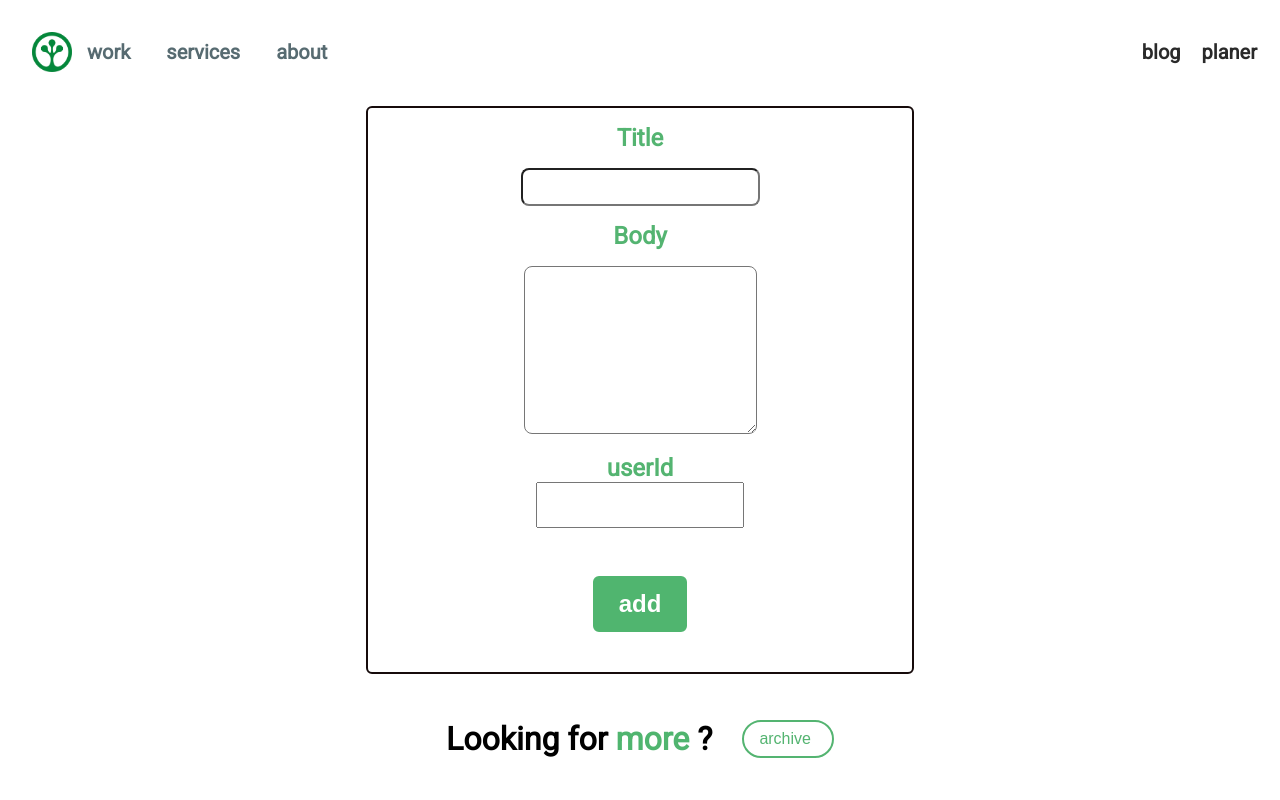
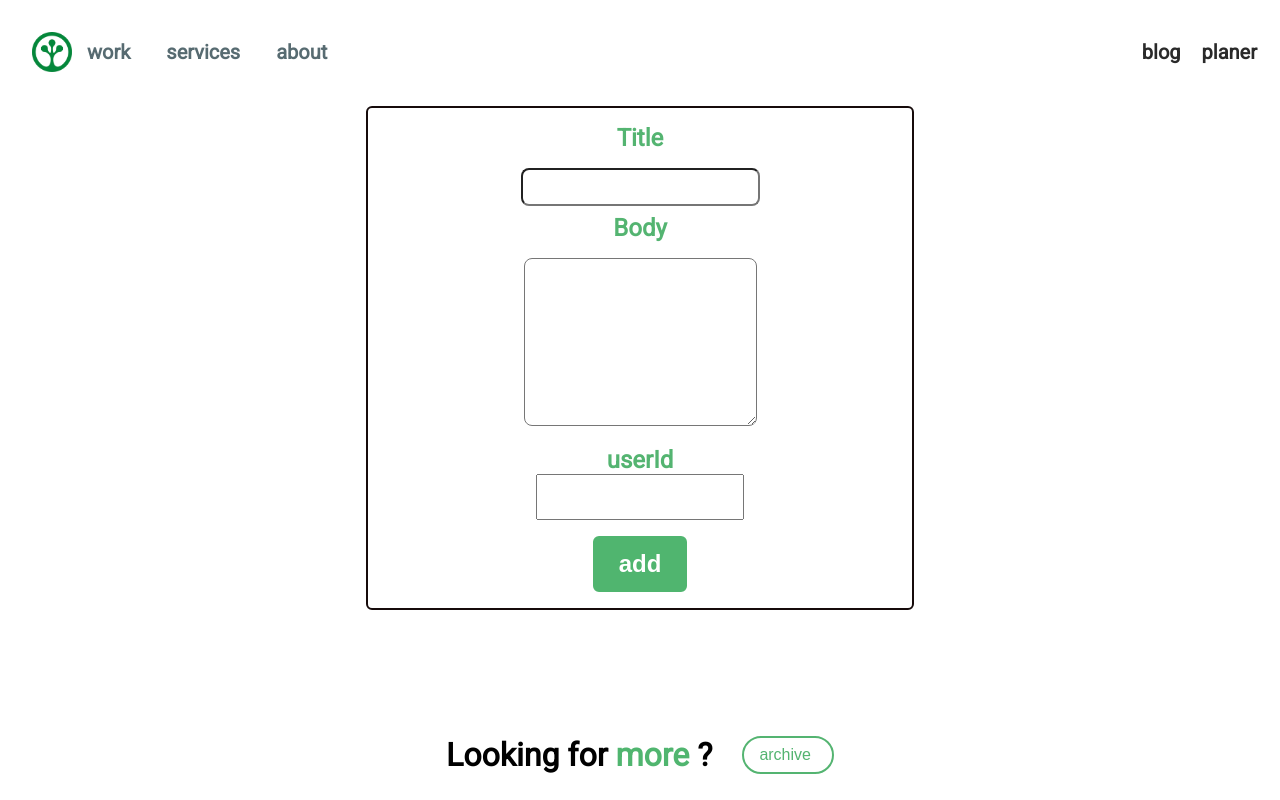
Before and after one commit to MTS999/blog-website, a React (Vite) app: page /addPost in a window 1280 px wide. Built offline with nearby package versions, Linux system fonts and the light colour scheme; no server answers; a web font is replaced by a local one.

Commit message:
add loaders

```diff
--- a/src/index.css
+++ b/src/index.css
@@ -297,7 +297,7 @@ footer {
   position: fixed;
   /* margin-left: 500px; */
   bottom: 0;
-  padding: 2em 0 2em 0;
+  padding: 1em 0 1em 0;
 }
 
 .top {
@@ -411,7 +411,7 @@ label {
   font-weight: 700;
 
   border-radius: 8px;
-  margin-bottom: 1rem;
+  margin-bottom: .5rem;
   margin-top: 1rem;
 }
 .body1 {
@@ -425,7 +425,7 @@ label {
 
 .userId1 {
   padding: 1em;
-  margin-bottom: 2rem;
+  margin-bottom: 1rem;
 }
 
 .update-btn button {
@@ -435,3 +435,15 @@ label {
 label{
     color: #54b471;
 }
+
+.error{
+  color: red;
+  font-weight: bold;
+  margin-bottom: 1rem;
+}
+
+
+.edit{
+  margin: 0;
+  padding: 0;
+}
```
